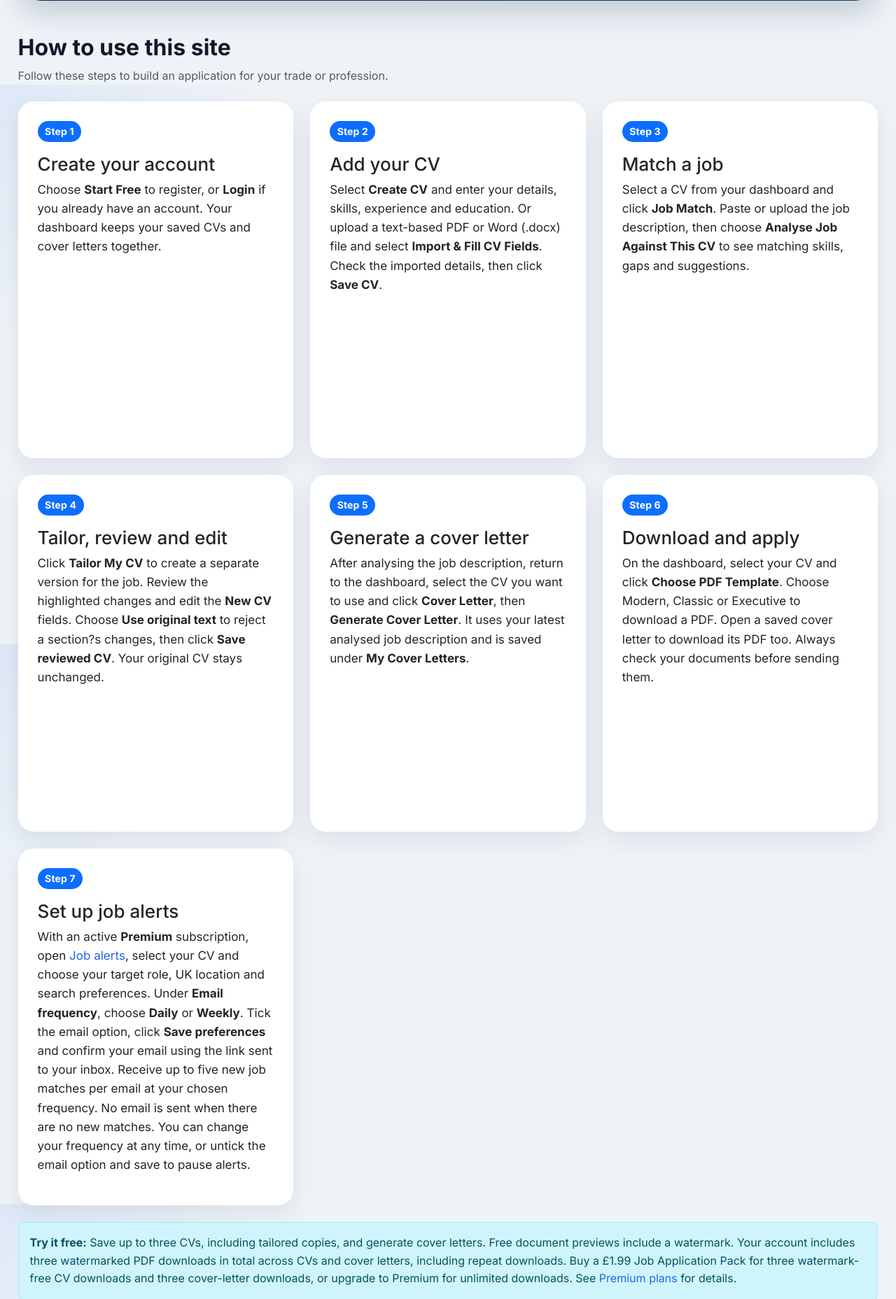
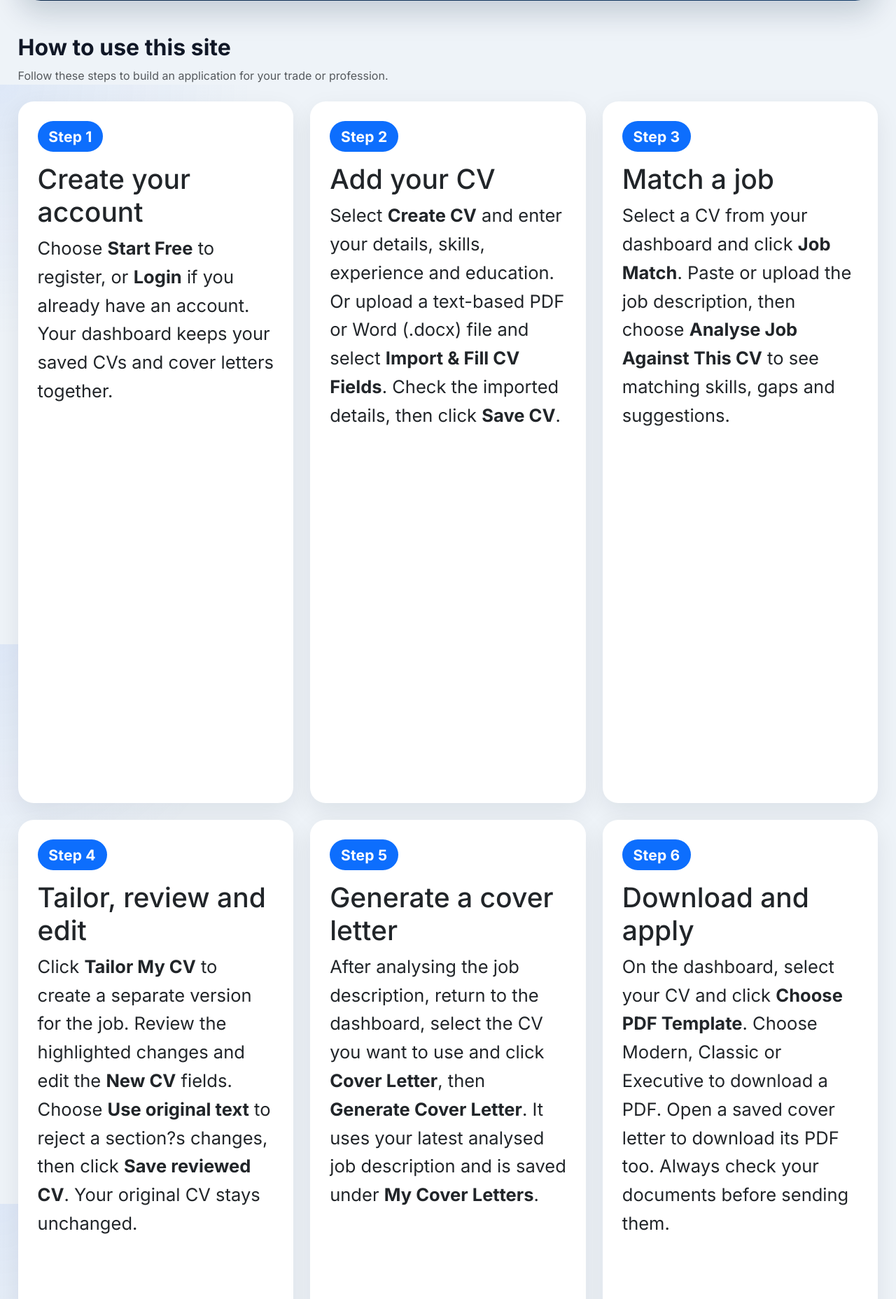
Before and after one commit to MohammadIqbalBora/ai-cv-builder, a Django app: page / in a window 1280 px wide. Shown: the part 679-2536 px from the top of the page at 70% size. Run offline with Django 5.2, Linux system fonts and the light colour scheme.

Commit message:
Increase font sizes on how-to cards

```diff
--- a/static/css/style.css
+++ b/static/css/style.css
@@ -248,15 +248,15 @@ select {
 }
 
 .how-to-steps .card-body {
-    font-size: 1.0625rem;
+    font-size: 1.59375rem;
 }
 
 .how-to-steps h3 {
-    font-size: 1.625rem;
+    font-size: 2.4375rem;
 }
 
 .how-to-steps .badge {
-    font-size: 0.875rem;
+    font-size: 1.3125rem;
 }
 
 @media (min-width: 768px) {
```
